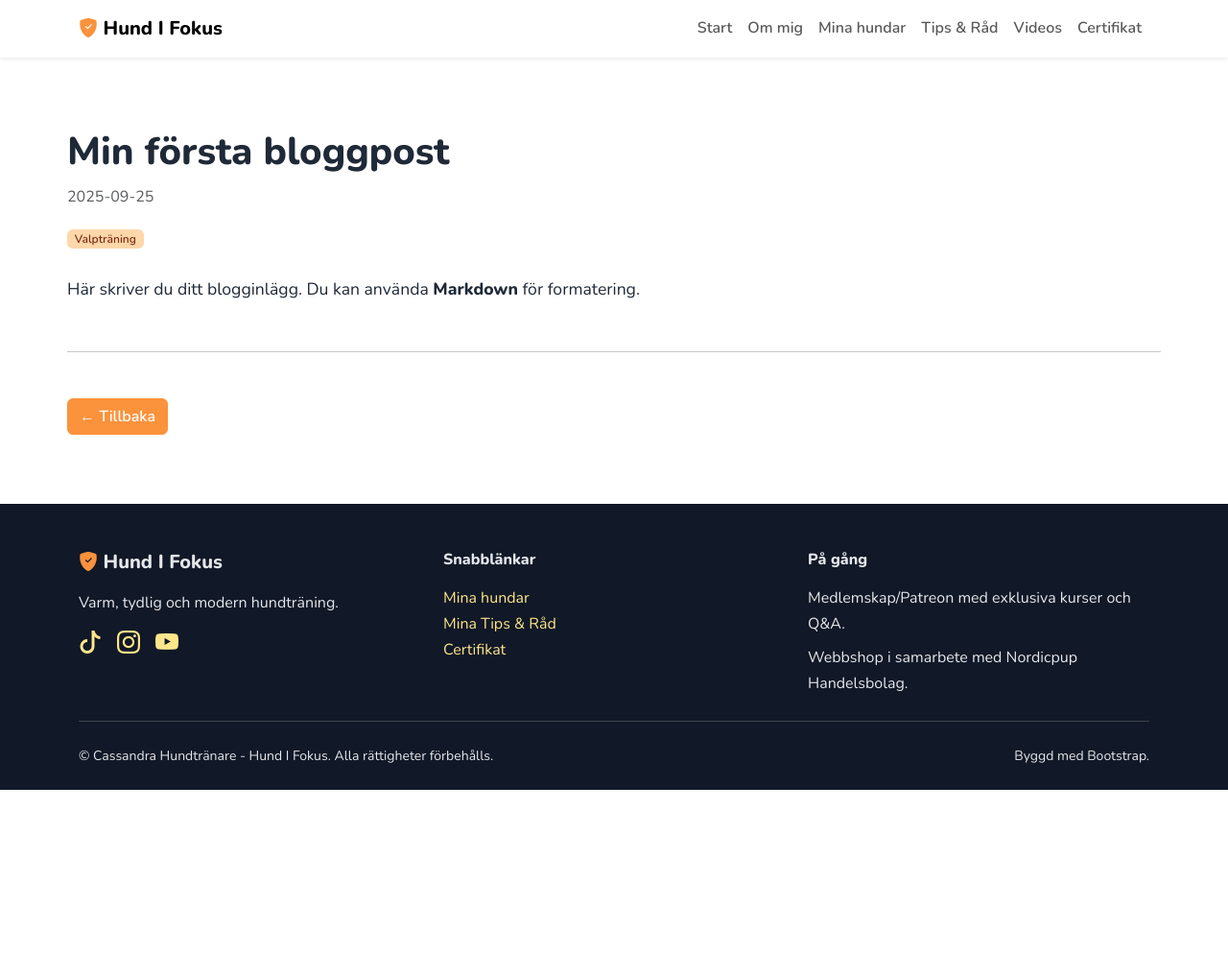
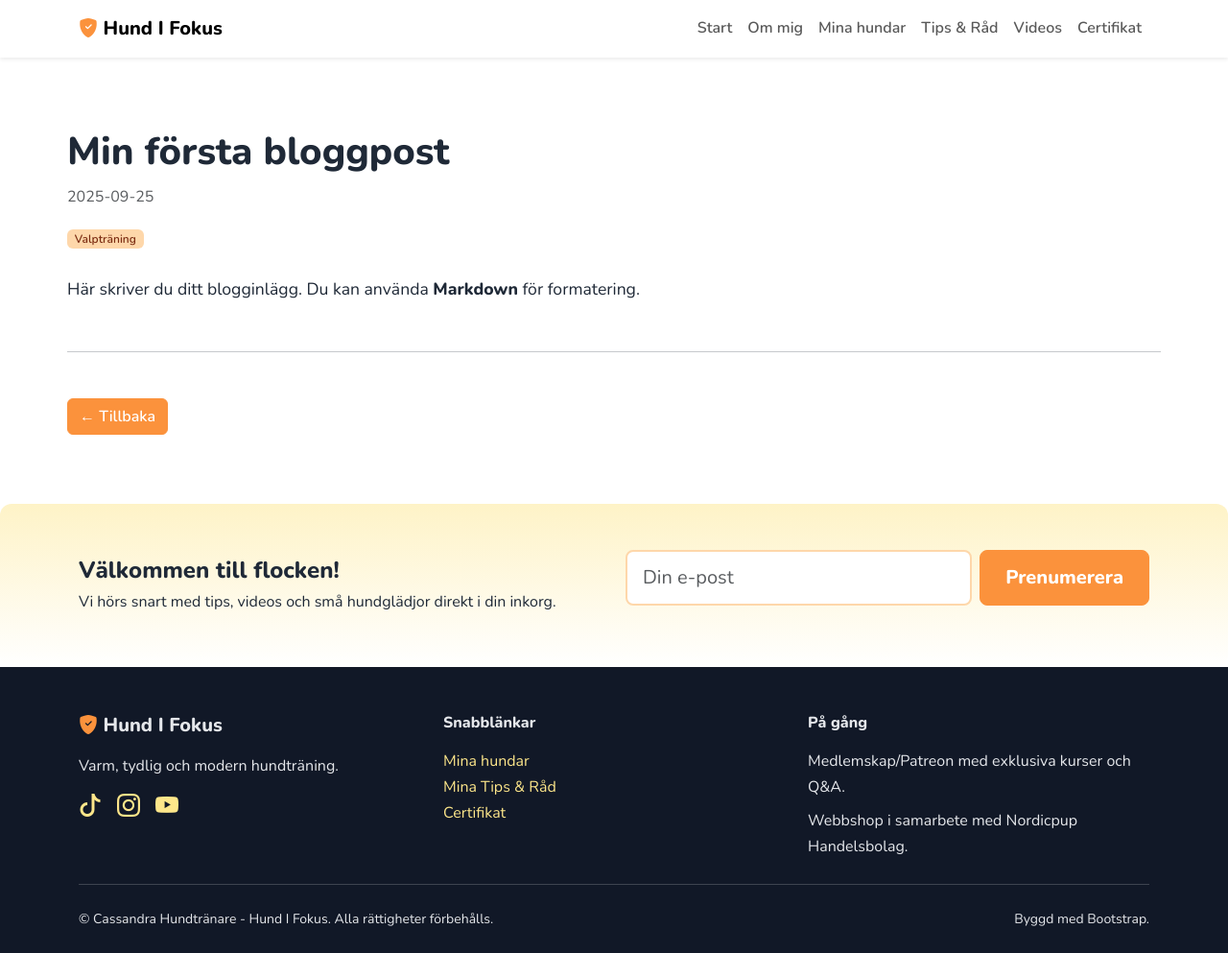
Before and after one commit to Anton-Sandin/hundifokus_website, a Jekyll site: the page built from _posts/2025-09-25-my-first-post.md, in a window 1280 px wide and 993 px high. Shown: the whole window at 96% size. Built offline with Jekyll 4.4.1, drawn with Linux system fonts in a browser that asks for light colours.

Commit message:
Update default.html

```diff
--- a/_layouts/default.html
+++ b/_layouts/default.html
@@ -72,7 +72,7 @@
 
     .dog-card img { aspect-ratio: 1/1; object-fit: cover; border-radius: 12px; }
     .bg-warm { background: var(--warm-1); }
-    .newsletter { background: linear-gradient(180deg, var(--warm-5), #fff); }
+    .newsletter { background: linear-gradient(180deg, var(--warm-5), #fff); border-radius: 12px; padding: 2rem; }
 
     .footer { background: #111827; color: #e5e7eb; font-family: 'Nunito', sans-serif; }
     .footer a { color: #fde68a; text-decoration: none; }
@@ -80,6 +80,7 @@
 
     .sticky-cta { position: fixed; bottom: 16px; right: 16px; z-index: 1080; }
     html { scroll-behavior: smooth; }
+
     .post-content {
       font-size: 1.1rem;
       line-height: 1.8;
@@ -111,6 +112,51 @@
       margin: 1.5rem 0;
     }
 
+    /* Mailchimp / form styling to match the site */
+    .mc-form .form-control {
+      background: #fff;
+      border: 2px solid var(--warm-2);
+      color: var(--warm-4);
+      border-radius: 8px;
+      padding: 0.75rem 1rem;
+      height: auto;
+    }
+
+    .mc-form .form-control:focus {
+      border-color: var(--warm-3);
+      box-shadow: 0 0 0 6px rgba(251,146,60,0.08);
+      outline: none;
+    }
+
+    .mc-form .btn {
+      background: var(--warm-3);
+      border-color: var(--warm-3);
+      color: #fff;
+      font-weight: 700;
+      border-radius: 8px;
+      padding: 0.75rem 1.25rem;
+    }
+
+    .mc-form .btn:hover {
+      background: #ea7b1f;
+      border-color: #ea7b1f;
+    }
+
+    .mc-success {
+      background: #fef3c7;
+      border: 1px solid var(--warm-2);
+      padding: 1rem;
+      border-radius: 8px;
+      color: var(--warm-4);
+    }
+
+    .mc-error {
+      background: #ffe5d1;
+      border: 1px solid #f5c2a0;
+      padding: 1rem;
+      border-radius: 8px;
+      color: #7c2d12;
+    }
   </style>
 </head>
 <body>
@@ -139,6 +185,44 @@
 
   <!-- Page/Post Content -->
   {{ content }}
+
+  <!-- NEWSLETTER BANNER (Mailchimp embed placeholder) -->
+  <section class="newsletter py-5">
+    <div class="container">
+      <div class="row gy-3 align-items-center">
+        <div class="col-lg-6">
+          <h4 class="fw-bold mb-1">Välkommen till flocken!</h4>
+          <p class="mb-0">Vi hörs snart med tips, videos och små hundglädjor direkt i din inkorg.</p>
+        </div>
+
+        <div class="col-lg-6">
+          <!-- Replace ACTION URL with your Mailchimp embed form action (from Mailchimp) -->
+          <form id="mc-embedded-subscribe-form" class="row g-2 mc-form" action="https://YOUR-MAILCHIMP-ACTION-URL" method="post" target="_blank" novalidate>
+            <div class="col-12 col-md-8">
+              <label for="mce-EMAIL" class="visually-hidden">Din e-post</label>
+              <input type="email" value="" name="EMAIL" class="form-control form-control-lg" id="mce-EMAIL" placeholder="Din e-post" required>
+            </div>
+
+            <!-- Honey pot (Mailchimp recommended) -->
+            <div style="position: absolute; left: -5000px;" aria-hidden="true">
+              <input type="text" name="b_xxxxxxxxxxxxxxxxxxxxxxxx" tabindex="-1" value="">
+            </div>
+
+            <div class="col-12 col-md-4 d-grid">
+              <button class="btn btn-primary btn-lg" id="mc-embedded-subscribe" type="submit">Prenumerera</button>
+            </div>
+
+            <div class="col-12 mt-3">
+              <div id="mce-responses" class="clear">
+                <div class="mc-success" id="mce-success-response" style="display:none"></div>
+                <div class="mc-error" id="mce-error-response" style="display:none"></div>
+              </div>
+            </div>
+          </form>
+        </div>
+      </div>
+    </div>
+  </section>
 
   <!-- FOOTER -->
   <footer class="footer pt-5 pb-4">
```
Also changed, not shown: other parts of _layouts/default.html (+27 -0 lines). Lines whose indentation alone changed are shown as unchanged.
